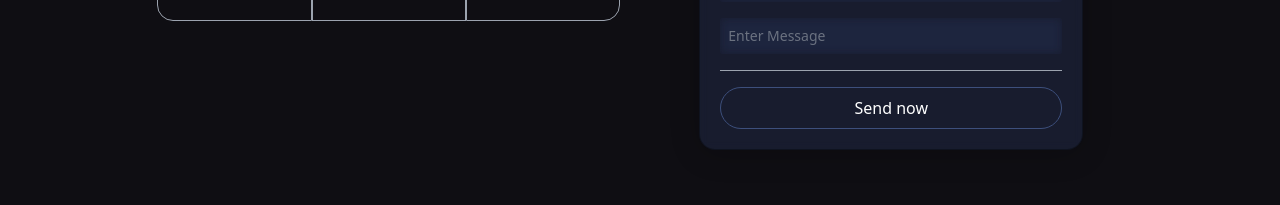
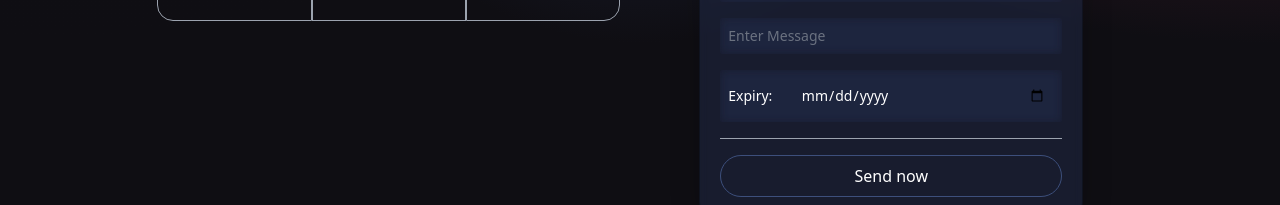
Before and after one commit to devmrfitz/macaroon-frontend, a React (Vite) app: page / in a window 1280 px wide. Shown: the part 571-776 px from the top of the page. Built offline with nearby package versions, Linux system fonts and the light colour scheme; no server answers.

Commit message:
Expiry date input

```diff
--- a/src/components/Welcome.jsx
+++ b/src/components/Welcome.jsx
@@ -25,7 +25,7 @@ function Welcome() {
   const { currentAccount, connectWallet, handleChange, sendTransaction, formData, isLoading } = useContext(TransactionContext);
 
   const handleSubmit = (e) => {
-    const { addressTo, markedFor, amount, keyword, message } = formData;
+    const { addressTo, markedFor, amount, keyword, message, expiry } = formData;
 
     e.preventDefault();
 
@@ -37,7 +37,8 @@ function Welcome() {
       amount,
       keyword,
       message,
-      addressFrom: currentAccount.address
+      addressFrom: currentAccount.address,
+      expiry
     }).then(() => {
       alert("Transaction sent successfully!");
     }).catch(err => {
@@ -170,6 +171,17 @@ function Welcome() {
                           placeholder="Enter Message"
                           type="text"
                       />
+                    <label for="expiry" className="py-0 my-2 w-full rounded-sm p-2 outline-none bg-transparent text-white border-none text-sm white-glassmorphism flex flex-row justify-start items-center">
+                        <p className="w-1/4 h-1/2">Expiry:</p>
+                        {/* <div></div> */}
+                        <Input
+                            handleChange={handleChange}
+                            name="expiry"
+                            placeholder="Enter Expiry Date"
+                            type="date"
+                        />
+                    </label>
+
 
                       <div className="h-[1px] w-full bg-gray-400 my-2" />
 
```
